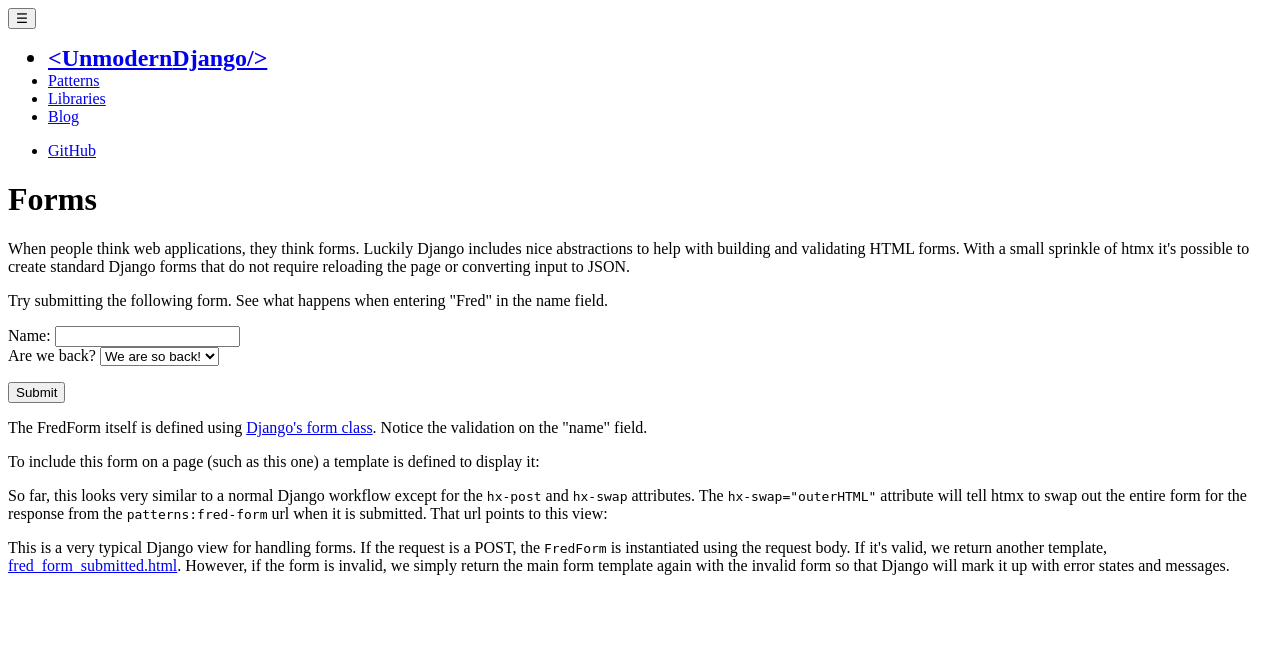
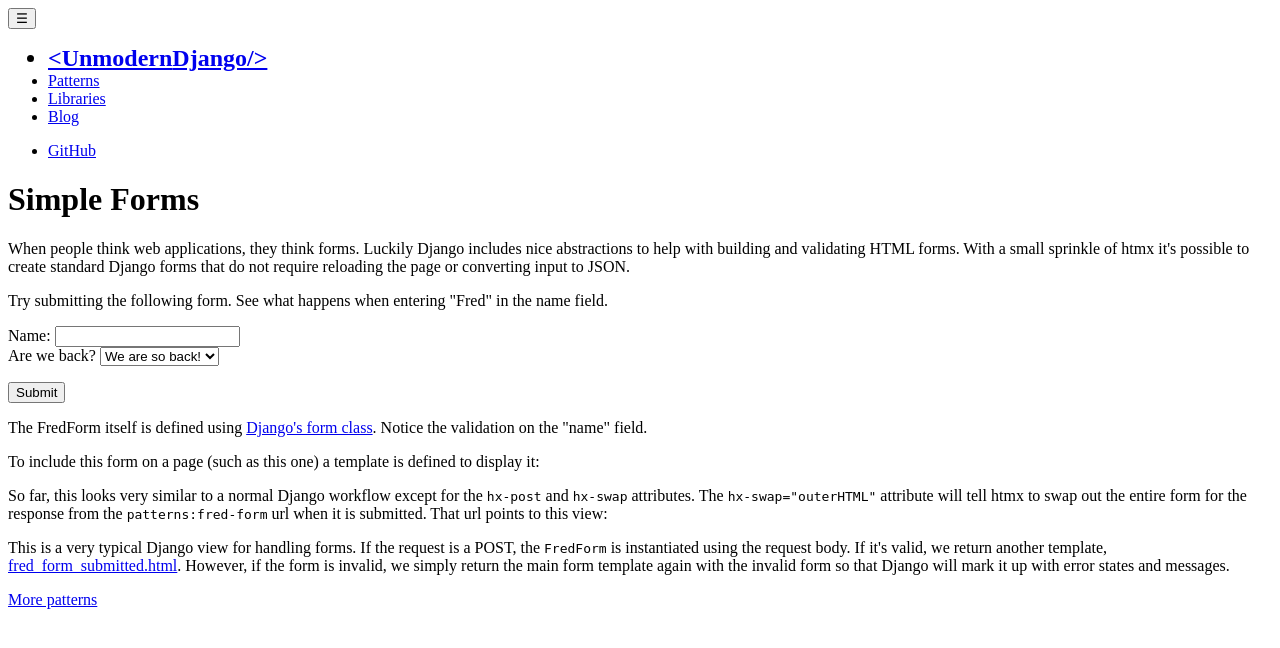
Before and after one commit to Fingel/unmoderndjango, a Django app: page /patterns/forms/ in a window 1280 px wide. Shown: the top 648 px of the page. Run offline with Django 5.2, Linux system fonts and the light colour scheme; some libraries are stand-ins or nearby versions.

Commit message:
copy updates

```diff
--- a/base/static/base/css/main.css
+++ b/base/static/base/css/main.css
@@ -1,5 +1,8 @@
 :root {
   --link-fg: var(--green-4);
+  --line-length: 50em;
+}
+html {
 }
 .green {
   color: var(--green-9);
--- a/patterns/templates/patterns/forms/formpatterns.html
+++ b/patterns/templates/patterns/forms/formpatterns.html
@@ -1,6 +1,6 @@
 {% extends 'base/base.html' %}
 {% block content %}
-<h1>Forms</h1>
+<h1>Simple Forms</h1>
 <p>When people think web applications, they think forms. Luckily Django includes
     nice abstractions to help with building and validating HTML forms.
     With a small sprinkle of htmx it's possible to create standard Django forms
@@ -44,4 +44,5 @@
     However, if the form is invalid, we simply return the main form template again
     with the invalid form so that Django will mark it up with error states and messages.
 </p>
+<a href="{% url 'patterns:index' %}">More patterns</a>
 {% endblock %}
--- a/patterns/templates/patterns/index.html
+++ b/patterns/templates/patterns/index.html
@@ -1,7 +1,7 @@
 {% extends 'base/base.html' %}
 {% block content %}
 <h1>Patterns</h1>
-<h2><a href="{% url 'patterns:form-patterns' %}">Forms</a>
+<h2><a href="{% url 'patterns:form-patterns' %}">Simple Forms</a>
 </h2>
 <chip>htmx</chip>
 <p>Use htmx in combination with Django's abstractions to build forms
```
